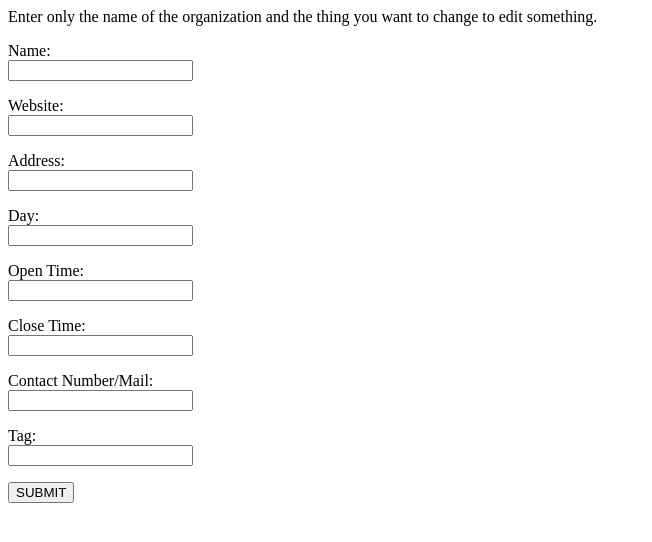
After one commit to frimelle/Loretta, a PHP site: page /admin/edit_DB.php in a window 1280 px wide. The commit adds this page. Shown: the top 542 px of the page, without its empty margins (0-652 px from the left). Run offline with PHP 8.4, Linux system fonts and the light colour scheme.

Commit message:
working on admin pages

```diff
--- a/admin/admin.php
+++ b/admin/admin.php
@@ -1,7 +1,7 @@
 <!DOCTYPE html>
 <html>
 
-	<h> "You are at the admin page now. You can add or edit things in the database here, add admins or change your password" </h>
+	<h> "You are at the admin page now. You can add or edit things in the database here, add admins or change your password." </h>
 	<body>
 		<form action="edit_DB.php" method="post">
 			<input id="edit_DB" name=submit type=submit value="edit_DB">
--- /dev/null
+++ b/admin/edit_DB.php
@@ -0,0 +1,40 @@
+<?php
+
+	if( isset( $_POST['submit_DB'] ) ) {
+		if( $_POST['name'] == "" ) {
+			echo 'Please Enter A Name';
+			echo '<br><a href="edit_DB.php">Back</a>';
+			return;
+		}
+	$name = $_POST( 'name' );
+	$name = sanitize_input( $name );
+	$result = mysql_query( "SELECT id FROM loretta WHERE name = '$name'" );
+	//row not found
+	if(mysql_num_rows($result) == 0) {
+		$website = $_POST( 'website' );
+		$insert = mysql_query( "INTSERT INTO organization VALUES('$name', '$website'");
+
+	 //row found
+	} else {
+
+	}
+
+
+
+	} else {
+		echo '<p> Enter only the name of the organization and the thing you want to change to edit something. </p>';
+		echo '<form action="edit_DB.php" method="post">';
+		echo '<p>Name:<br><input name="name"></p>';
+		echo '<p>Website:<br><input name="website" type=website></p>';
+		echo '<p>Address:<br><input name="address" type=address></p>';
+		echo '<p>Day:<br><input name="day" type=day></p>';
+		echo '<p>Open Time:<br><input name="open" type=open></p>';
+		echo '<p>Close Time:<br><input name="close" type=close></p>';
+		echo '<p>Contact Number/Mail:<br><input name="contact" type=contact></p>';
+		echo '<p>Tag:<br><input name="tag" type=tag></p>';
+		echo '<input name=submit_DB type=submit value="SUBMIT">';
+		echo '</form>';
+	}
+
+
+?>
```
